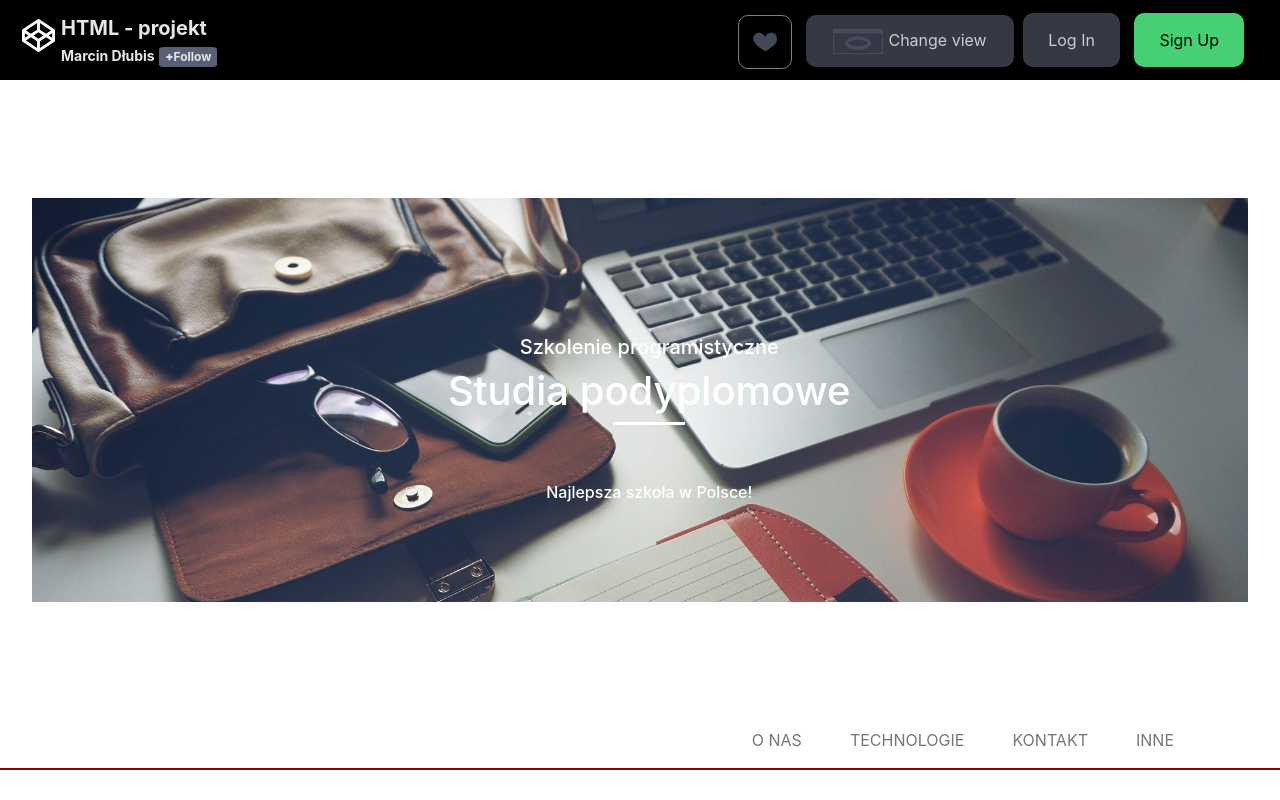
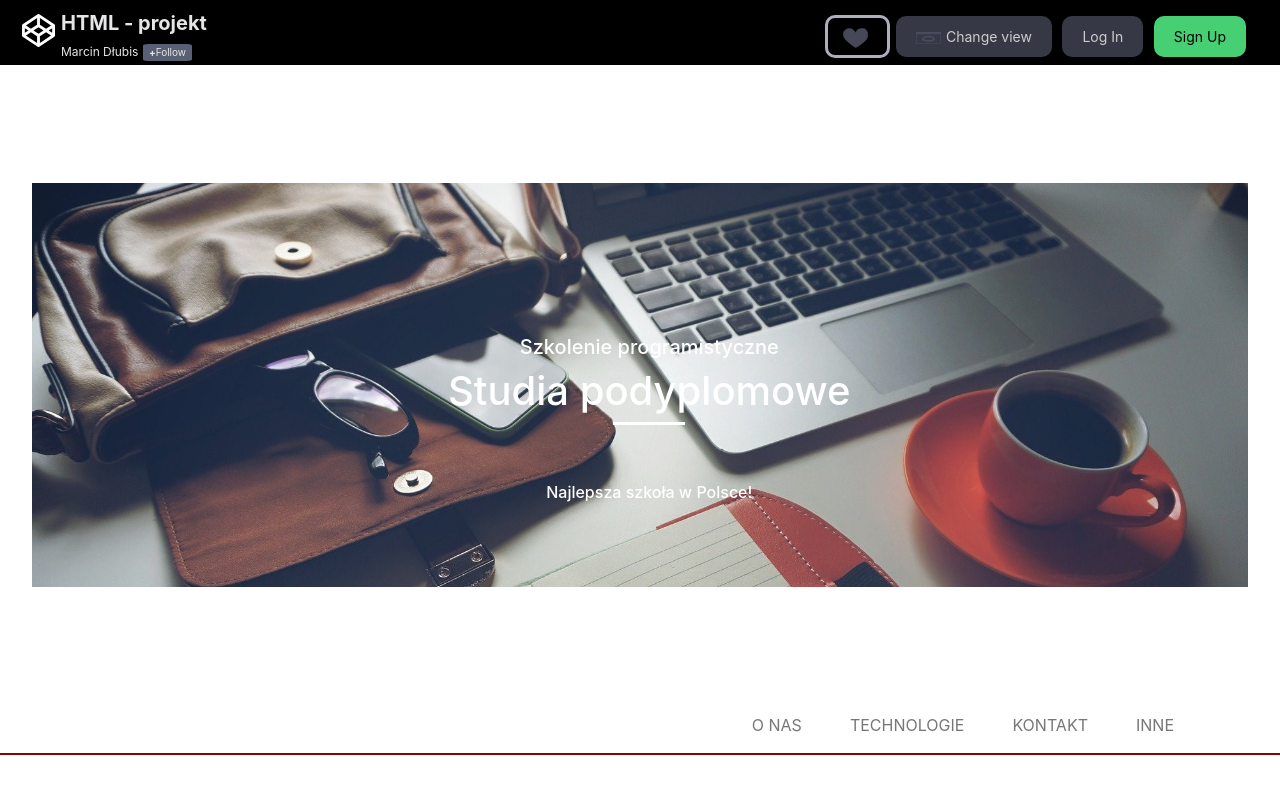
Before and after one commit to CarolKuch/MDlubis-podyplomowe, a plain HTML site: page index.html in a window 1280 px wide. Shown: the top 800 px of the page. Drawn offline with nearby package versions, Linux system fonts and the light colour scheme; a web font is replaced by a local one.

Commit message:
Main-nav refactored

```diff
--- a/index.html
+++ b/index.html
@@ -15,8 +15,8 @@
 </head>
 <body>
     <header>
-        <nav class="navbar navbar-dark container-fluid">
-            <div class="nav1 col-3 p-0">
+        <nav class="navbar navbar-dark container-fluid align-items-start">
+            <div class="nav1-left col-3 p-0">
                 <a href="https://codepen.io/" target="_blank">
                     <img class="codepen" src="img/codepen.svg">
                 </a>
@@ -24,12 +24,16 @@
                 <a href="https://codepen.io/login" target="_blank" class="marcin">Marcin Dłubis</a>
                 <a href="https://codepen.io/login" target="_blank" class="follow"> <b>+</b>Follow</a>
             </div>
-                <div class="col-7 text-right mt-0">
-                    <a href="https://codepen.io/login?" target="_blank"> <img src="img/heart.svg" alt="heart" class="heart"/></a>
-                    <a href="https://codepen.io/login?" target="_blank" class="eye"> <img src="img/eye.svg" alt="eye" class="eye-img"/>Change view</a>
-                    <a href="https://codepen.io/accounts/signup/user/free" target="_blank" class="log-in">Log In</a>
-                    <a href="https://codepen.io/accounts/signup/user/free" target="_blank" class="sign-up">Sign Up</a>
-                </div>
+            <div class="nav1-right col-7 text-right">
+                <a href="https://codepen.io/login?" target="_blank" class="heart">
+                    <img src="img/heart.svg" alt="heart" class="heart-img"/>
+                </a>
+                <a href="https://codepen.io/login?" target="_blank" class="eye">
+                    <img src="img/eye.svg" alt="eye" class="eye-img"/>Change view
+                </a>
+                <a href="https://codepen.io/accounts/signup/user/free" target="_blank" class="log-in">Log In</a>
+                <a href="https://codepen.io/accounts/signup/user/free" target="_blank" class="sign-up">Sign Up</a>
+            </div>
          </nav>
     </header>
     <main>
--- a/style/from-style.css
+++ b/style/from-style.css
@@ -11,7 +11,7 @@
     background-image: url('../img/form-b.jpg');
     background-position: center center;
     opacity: 0.7;
-    color: darkred;
+    color: white;
     font-weight: bold;
     margin: 8% 15% 2% 15%;
     height: 650px;
@@ -57,7 +57,7 @@ textarea{
     font-size: 16px;
     text-align: left;
     margin-left: 20px;
-    width: 30%;
+    width: 70%;
 }
 
 .wyslij:hover{
--- a/style/main-style.css
+++ b/style/main-style.css
@@ -82,7 +82,3 @@ h6{
     bottom: -10px;
     background: red;
 }
-
-.video-container{
-    width: 90%;
-}
--- a/style/nav-style.css
+++ b/style/nav-style.css
@@ -11,13 +11,16 @@ body{
 
 .navbar{
     background-color: black;
-    height: 80px;
+    height: 65px;
 }
 
-.nav1 a{
+.nav1-left a{
     color:#e6e6e8;
     text-decoration: none;
-    font-weight: bold;
+}
+
+.nav1-right a{
+    font-size: 14px;
 }
 
 a:hover{
@@ -60,6 +63,7 @@ a:hover{
 
 .projekt{
     font-size: 20px;
+    font-weight: bold;
 }
 
 .marcin, .follow, .projekt{
@@ -67,51 +71,49 @@ a:hover{
 }
 
 .marcin{
-    font-size: 14px;
-    font-weight: normal;
+    font-size: 12px;
 }
 
 .follow{
-   font-size: 12px;
+   font-size: 10px;
    background-color: #5a6074;
    border-radius: 10%;
    padding: 1px 6px;
 }
 
 .heart{
-    display: inline-block;
-    width: 54px;
-    height: 54px;
-    margin-right: 10px;
-    border: 1px solid gray;
+    border: 3px solid #adafbc;
     border-radius: 10px;
-    padding: 14px;
+    padding: 10px 10px;
+    margin: 3px;
 }
 
-.codepen:hover, .eye:hover{
-    opacity: 1.0;
+.heart-img{
+    height: 60px;
+    padding: 20px 5px;
+    align-self: baseline;
 }
 
 .heart:hover{
-    opacity: 0.8;
-    background-color: cornsilk;
+    background-color: #5a6074;
 }
 
 .eye{
-    border: 2px solid #444857;
     border-radius: 10px;
-    padding: 11px 25px;
     display: inline-block;
+    padding: 10px 20px;
+    margin: 3px;
 }
 
 .eye-img{
-    width: 50px;
+    width: 25px;
     margin-right: 5px;
 }
 
 .log-in, .sign-up{
-    margin: 5px;
+    margin: 3px;
     border-radius: 10px;
     padding: 15px 25px;
     display: inline-block;
+    padding: 10px 20px;
 }
--- a/style/tech-img-style.css
+++ b/style/tech-img-style.css
@@ -22,3 +22,7 @@
     margin-right: auto;
     text-align: center;
 }
+
+.video-container{
+    width: 90%;
+}
```
